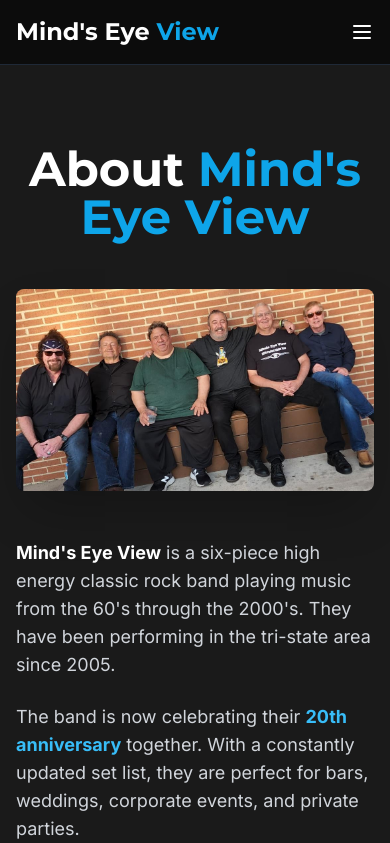
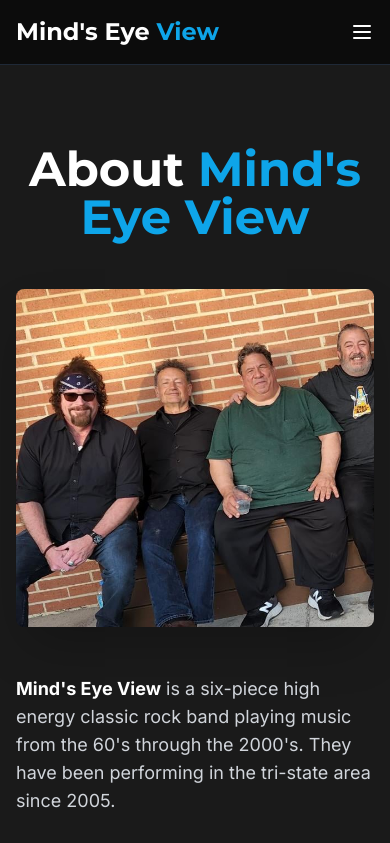
Before and after one commit to SkyNet-90/MindsEyeView_Website, a Next.js app: page /about in a window 390 px wide. Shown: the top 843 px of the page. Built offline with nearby package versions, Linux system fonts and the light colour scheme; no server answers.

Commit message:
Add horizontal scroll for band photo on mobile to show all members

```diff
--- a/src/app/about/page.tsx
+++ b/src/app/about/page.tsx
@@ -15,13 +15,13 @@
         </h1>
 
         <div className="grid md:grid-cols-2 gap-12 mb-16">
-          <div className="rounded-lg overflow-hidden shadow-2xl">
+          <div className="rounded-lg overflow-x-auto overflow-y-hidden shadow-2xl bg-rock-darker">
             <Image
               src="/images/band-photo.jpg"
               alt="Mind's Eye View Band"
-              width={800}
-              height={600}
-              className="w-full h-auto"
+              width={1080}
+              height={608}
+              className="w-full min-w-[600px] md:min-w-0 h-auto"
             />
           </div>
           <div className="space-y-6 text-lg text-gray-300">
```
